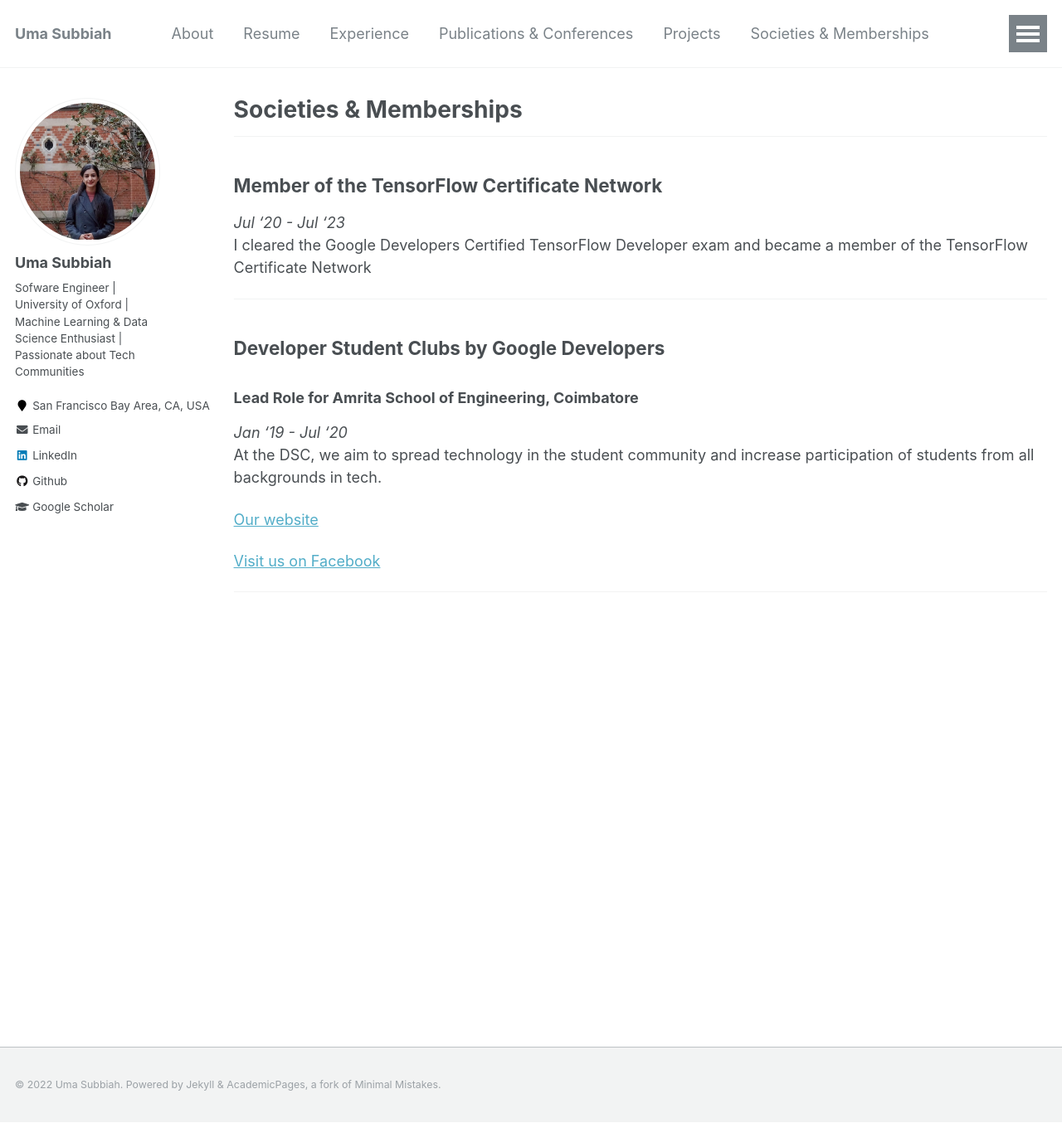
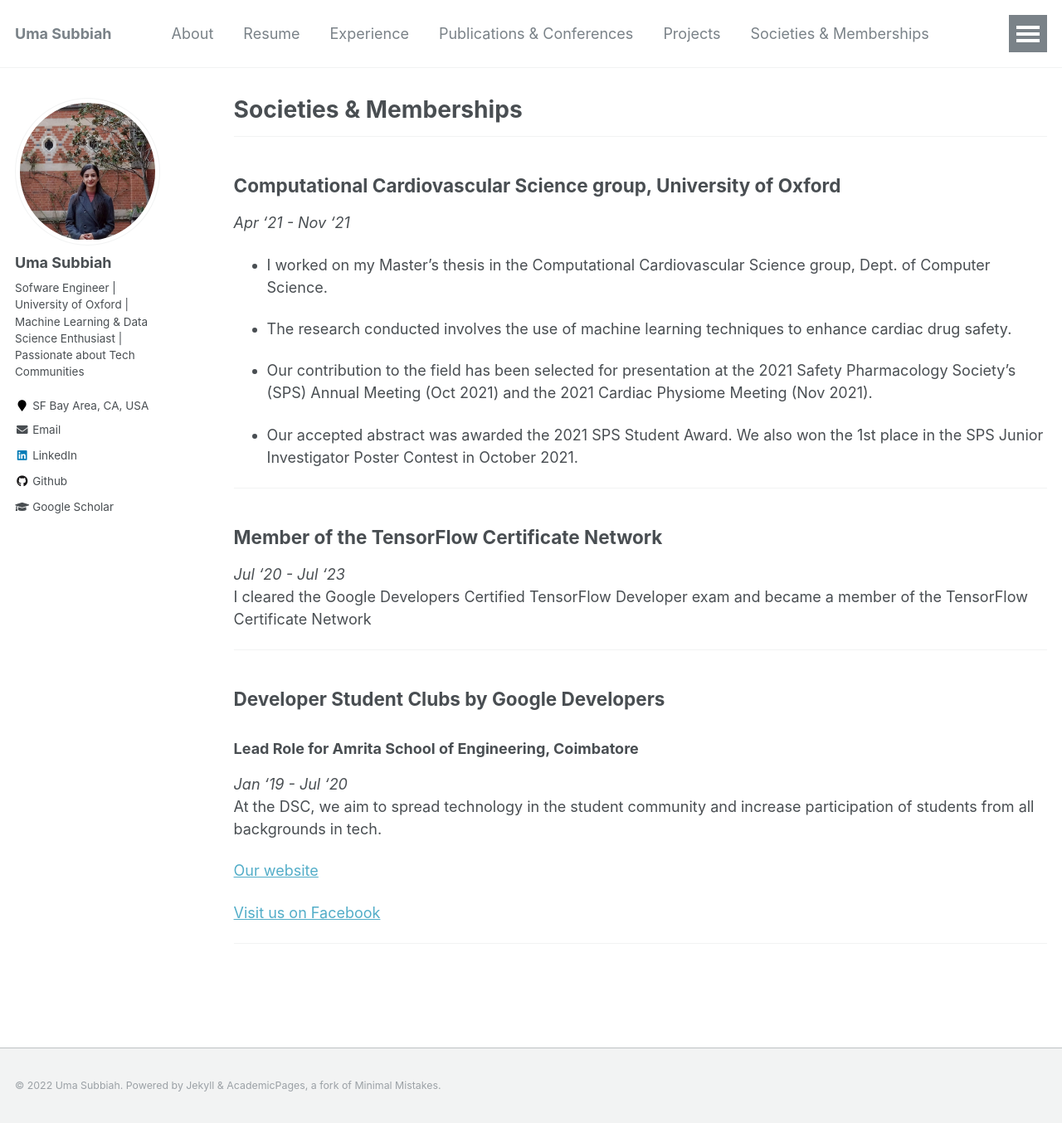
Before and after one commit to uma-subbiah/uma-subbiah.github.io, a Jekyll site: the page built from _pages/societies.md, in a window 1280 px wide and 1354 px high. Shown: the whole window at 83% size. Built offline with Jekyll 4.4.1, drawn with Linux system fonts in a browser that asks for light colours.

Commit message:
more updates

```diff
--- a/_config.yml
+++ b/_config.yml
@@ -83,7 +83,7 @@ author:
   name             : "Uma Subbiah"
   avatar           : "profile.png"
   bio              : "Sofware Engineer | University of Oxford | Machine Learning & Data Science Enthusiast | Passionate about Tech Communities"
-  location         : "San Francisco Bay Area, CA, USA"
+  location         : "SF Bay Area, CA, USA"
   employer         :
   pubmed           :
   googlescholar    : "https://scholar.google.com/citations?user=lr91SioAAAAJ&hl=en&oi=ao"
--- a/_pages/societies.md
+++ b/_pages/societies.md
@@ -6,6 +6,21 @@ author_profile: true
 redirect_from:
   - /societies
 ---
+
+<hr>
+
+## Computational Cardiovascular Science group, University of Oxford
+_Apr '21 - Nov '21_
+<br>
+- I worked on my Master's thesis in the Computational Cardiovascular Science group, Dept. of Computer Science.
+
+- The research conducted involves the use of machine learning techniques to enhance cardiac drug safety.
+
+- Our contribution to the field has been selected for presentation at the 2021 Safety Pharmacology Society's (SPS) Annual Meeting (Oct 2021) and the 2021 Cardiac Physiome Meeting (Nov 2021).
+
+- Our accepted abstract was awarded the 2021 SPS Student Award. We also won the 1st place in the SPS Junior Investigator Poster Contest in October 2021.
+
+
 <hr>
 
 ## Member of the TensorFlow Certificate Network
```
Also changed, not shown: _pages/experience.md (+1 -1 lines).
